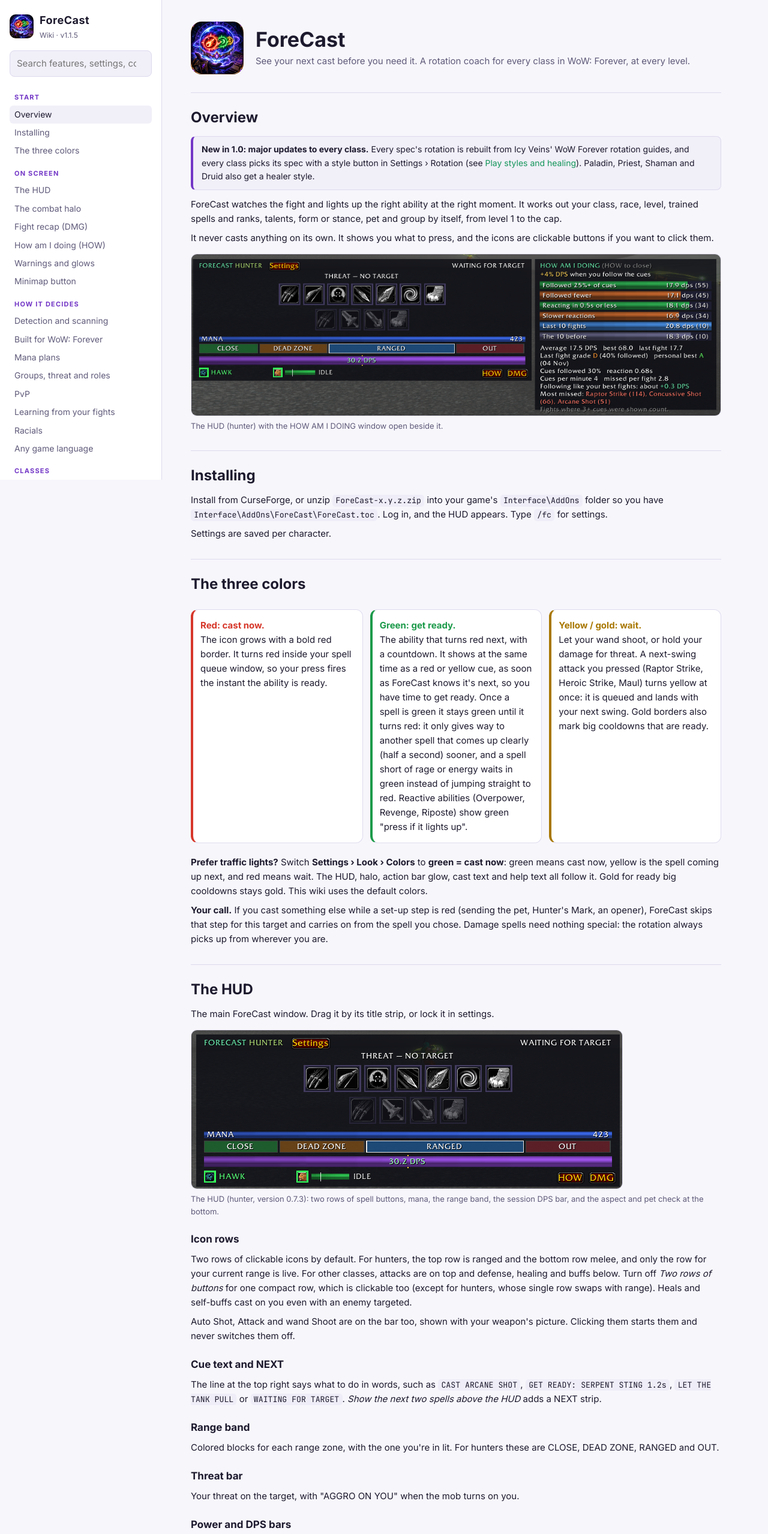
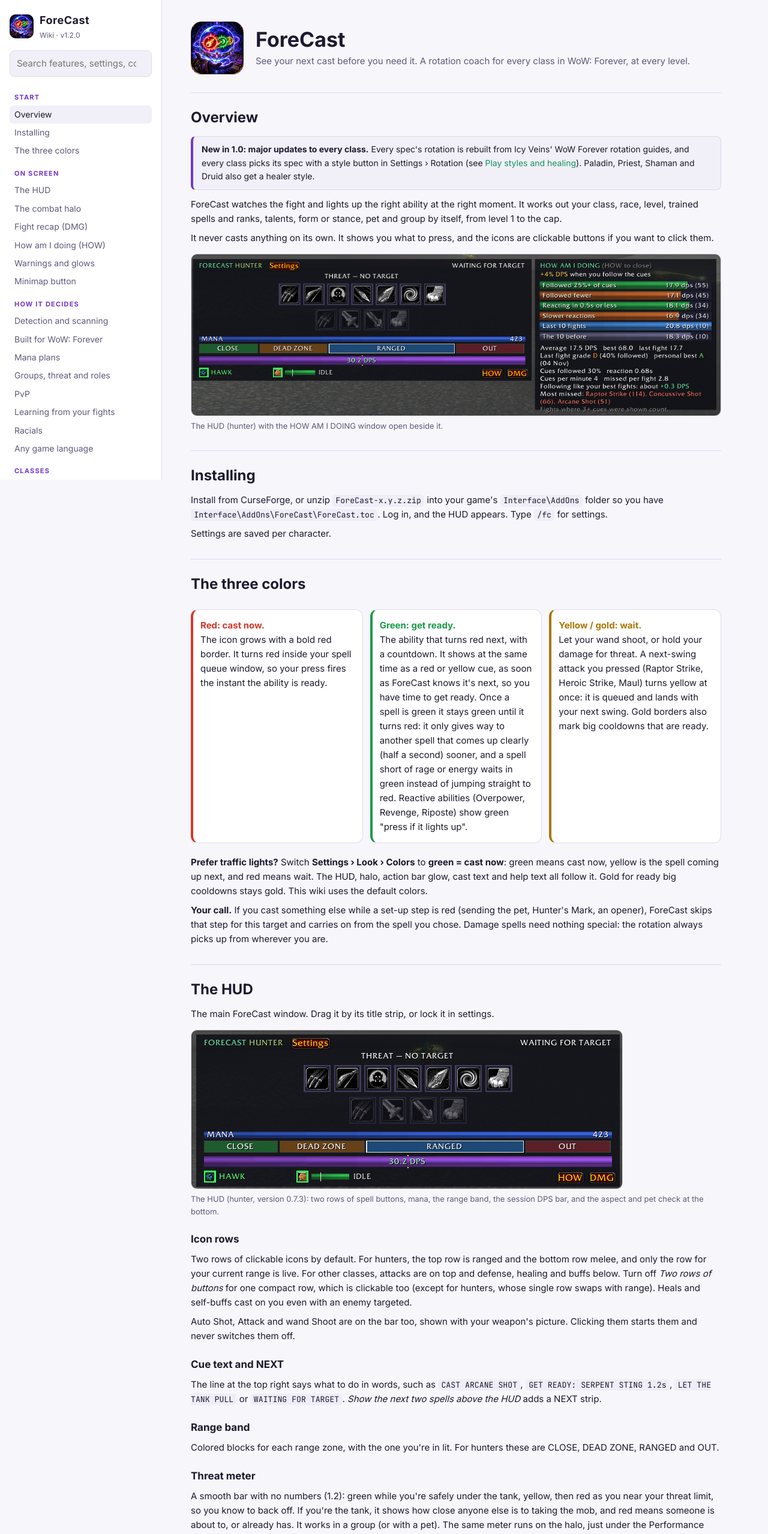
Before and after one commit to Photronix2020/ForeCast-Wiki, a plain HTML site: page index.html in a window 1280 px wide. Shown: the top 2558 px of the page at 60% size. Drawn offline with Linux system fonts and the light colour scheme.

Commit message:
ForeCast 1.2.0: threat meter
Co-Authored-By: Claude Opus 5.5 <noreply@anthropic.com>

```diff
--- a/index.html
+++ b/index.html
@@ -83,7 +83,7 @@ figcaption{color:var(--muted);font-size:13px;margin-top:6px}
 <body>
 <div class="layout">
 <aside>
-  <div class="brand"><img src="img/icon.png" alt=""><div><b>ForeCast</b><small>Wiki · v1.1.5</small></div></div>
+  <div class="brand"><img src="img/icon.png" alt=""><div><b>ForeCast</b><small>Wiki · v1.2.0</small></div></div>
   <input id="search" type="search" placeholder="Search features, settings, commands…" aria-label="Search">
   <button class="menu" id="menu">Contents</button>
   <nav id="nav">
@@ -166,8 +166,8 @@ figcaption{color:var(--muted);font-size:13px;margin-top:6px}
 <p>The line at the top right says what to do in words, such as <code>CAST ARCANE SHOT</code>, <code>GET READY: SERPENT STING 1.2s</code>, <code>LET THE TANK PULL</code> or <code>WAITING FOR TARGET</code>. <em>Show the next two spells above the HUD</em> adds a NEXT strip.</p>
 <h3>Range band</h3>
 <p>Colored blocks for each range zone, with the one you're in lit. For hunters these are CLOSE, DEAD ZONE, RANGED and OUT.</p>
-<h3>Threat bar</h3>
-<p>Your threat on the target, with "AGGRO ON YOU" when the mob turns on you.</p>
+<h3>Threat meter</h3>
+<p>A smooth bar with no numbers (1.2): green while you're safely under the tank, yellow, then red as you near your threat limit, so you know to back off. If you're the tank, it shows how close anyone else is to taking the mob, and red means someone is about to, or already has. It works in a group (or with a pet). The same meter runs on the halo, just under the Performance gauge. Turn it off on the Group tab if you use another threat meter.</p>
 <h3>Power and DPS bars</h3>
 <p>The power bar shows mana, rage or energy. The DPS bar is the fight's running average (all damage so far divided by time in combat). The gold line on it is your average over past fights.</p>
 <h3>Class panel</h3>
@@ -208,7 +208,7 @@ figcaption{color:var(--muted);font-size:13px;margin-top:6px}
 <ul>
   <li><b>Power ring</b> around the left arc (mana, rage or energy): a glowing line that fills from the bottom. Druids get three, energy, rage and mana, stacked outward and marked E, R and M, so all three show in every form.</li>
   <li><b>Health ring</b> around the right arc: your pet's health for hunters and warlocks (yours with no pet), your own for everyone else. Both stay live in combat even though Forever hides the numbers.</li>
-  <li><b>Stats</b> above the halo: <code>ON YOU</code>, DPS and threat. When the fight ends, its DPS stays there for a few seconds, then fades out.</li>
+  <li><b>Stats</b> above the halo: <code>ON YOU</code> and DPS. When the fight ends, its DPS stays there for a few seconds, then fades out.</li>
   <li><b>Range icon</b> at the top center, under the stats:
     <img class="ri" src="img/range-reticle.png" alt="reticle"> in range,
     <img class="ri" src="img/range-melee.png" alt="crossed swords"> in melee,
@@ -314,6 +314,7 @@ figcaption{color:var(--muted);font-size:13px;margin-top:6px}
   <li>No opener before the tank pulls (<code>LET THE TANK PULL</code>).</li>
   <li>Damage turns yellow at 85% of the tank's threat, and comes back 10 points below.</li>
   <li>When you pull aggro, your class's threat dump lights up: Feign Death, Fade, Feint and so on.</li>
+  <li><b>Threat meter</b> (1.2, on by default): a smooth green-to-red bar on the window and under the halo's Performance gauge. Green: safely under the tank. Red: back off. For tanks, red means you're losing the mob.</li>
 </ul>
 <p><b>Role</b> (warrior, druid, paladin): <em>Auto</em> works it out from your stance, form or Righteous Fury, or you can force Damage or Tank. Tanks are never held back, and get a taunt cue when a mob gets loose.</p>
 <p><b>Coordinate with party members</b> who use ForeCast, QuiverShift or Smite Club. The tank gets a head start, and damage holds when the tank loses the mob. <code>/fc group</code> shows who is linked.</p>
@@ -527,6 +528,7 @@ figcaption{color:var(--muted);font-size:13px;margin-top:6px}
 <div class="tbl"><table>
 <tr><th>Setting</th><th>What it does</th><th>Default</th></tr>
 <tr><td>Manage threat in groups</td><td>In a party, waits for the tank to pull and holds your damage at 85% threat (plus your class's threat dump). See <a href="#groups">Groups</a>.</td><td>On</td></tr>
+<tr><td>Threat meter</td><td>A smooth bar on the window and under the halo's Performance gauge: green while you're under the tank, red to back off (tanks: red when you're losing the mob). No numbers.</td><td>On</td></tr>
 <tr><td>Coordinate with party members</td><td>Links with party members using ForeCast, QuiverShift or Smite Club to share the pull and threat.</td><td>On</td></tr>
 <tr><td>Mark group members who use ForeCast</td><td>A small ForeCast badge on the party and raid frames of members running ForeCast.</td><td>On</td></tr>
 <tr><td>Danger rating</td><td>Rates your target before you pull, from its level, type and what you've learned about it.</td><td>On</td></tr>
@@ -634,7 +636,7 @@ figcaption{color:var(--muted);font-size:13px;margin-top:6px}
 <tr><td>Power ring</td><td>Mana, rage or energy as a glowing line around the left arc (druids: all three).</td><td>On</td></tr>
 <tr><td>Health ring</td><td>Your health around the right arc; your pet's for hunters and warlocks.</td><td>On</td></tr>
 <tr><td>Range icon</td><td>At the top center: reticle in range, crossed swords in melee, yellow reticle in a hunter's dead zone, X too far away.</td><td>On</td></tr>
-<tr><td>Stats</td><td><code>ON YOU</code>, DPS and threat above the halo. The fight's DPS stays a few seconds after combat, then fades.</td><td>On</td></tr>
+<tr><td>Stats</td><td><code>ON YOU</code> and DPS above the halo. The fight's DPS stays a few seconds after combat, then fades.</td><td>On</td></tr>
 <tr><td>Performance gauge</td><td>A curve over the halo in combat: STEP IT UP, AVERAGE or ABOVE AVERAGE against your normal DPS. Shows while the Halo tab is open.</td><td>On</td></tr>
 </table></div>
 <p>Every slider works on its own: width, height and icon size never change each other. If icons overlap, lower the halo icon size.</p>
```
